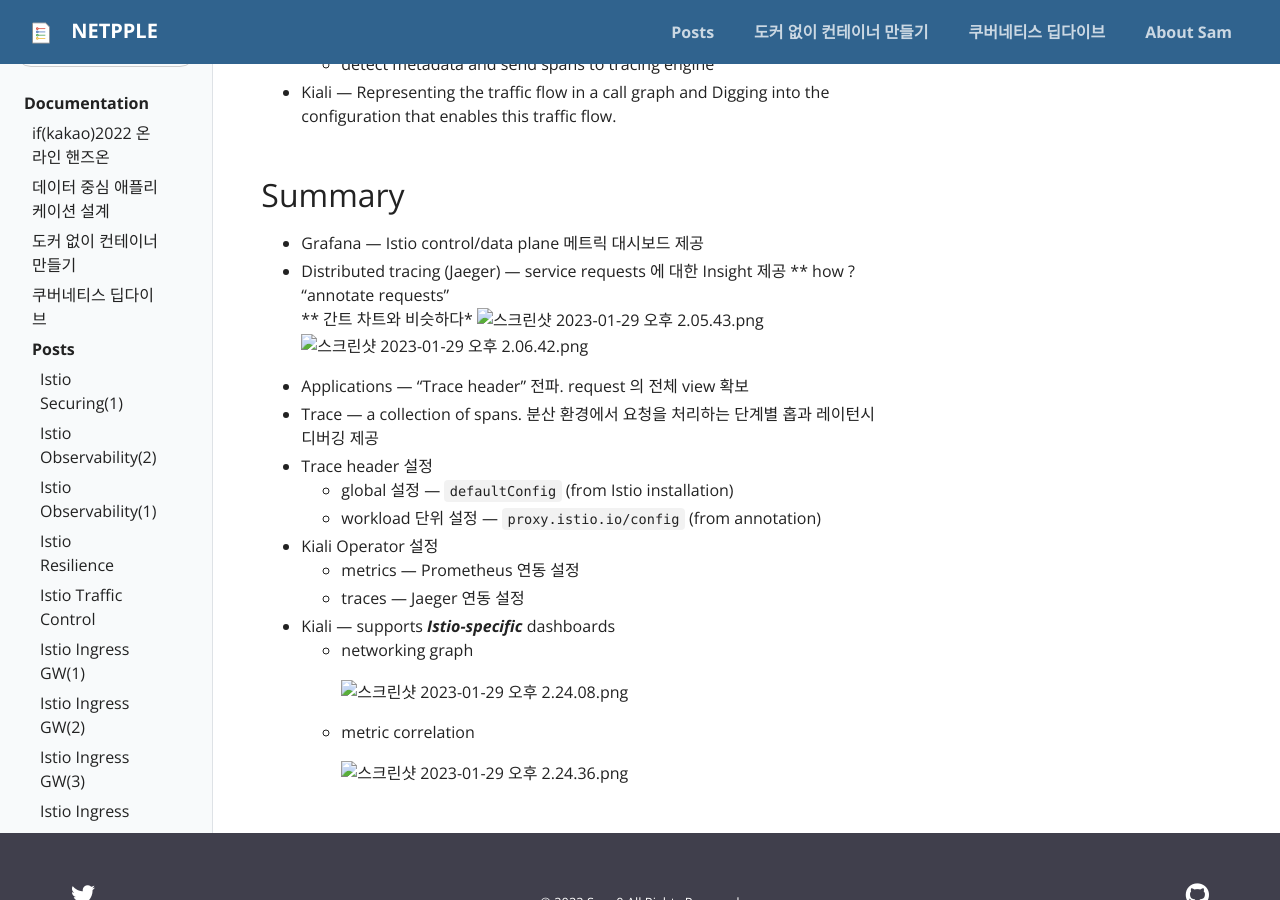
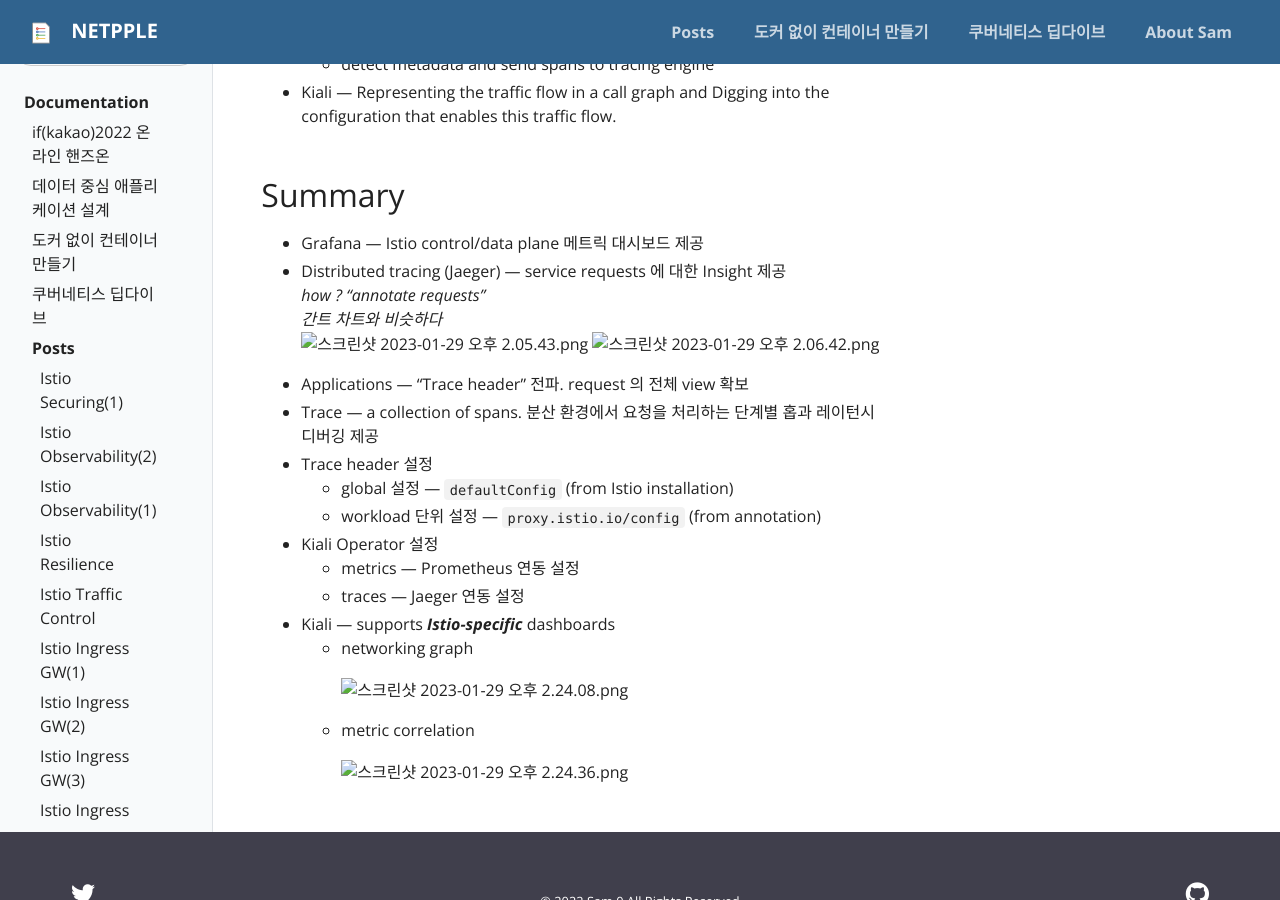
Before and after one commit to netpple/netpple.github.io, a Jekyll site: the page built from _posts/2023-01-29-Istio-ch8-observability-2-visibility.md, in a window 1280 px wide and 900 px high, scrolled down 22859 px. Built offline with Jekyll 4.4.1, drawn with Linux system fonts in a browser that asks for light colours; our own code applies the rules of GitHub Pages for plain Markdown files.

Commit message:
ch8 수정

```diff
--- a/_posts/2023-01-29-Istio-ch8-observability-2-visibility.md
+++ b/_posts/2023-01-29-Istio-ch8-observability-2-visibility.md
@@ -918,8 +918,8 @@
 
 - Grafana — Istio control/data plane 메트릭 대시보드 제공
 - Distributed tracing (Jaeger) — service requests 에 대한 Insight 제공
-** how ? “annotate requests”
-** 간트 차트와 비슷하다*
+  *how ? “annotate requests”*
+  *간트 차트와 비슷하다*
   ![스크린샷 2023-01-29 오후 2.05.43.png](/assets/img/Istio-ch8-observability-2-visibility%20b06a0bd1502d4e55a54a41be98fa423c/%25E1%2584%2589%25E1%2585%25B3%25E1%2584%258F%25E1%2585%25B3%25E1%2584%2585%25E1%2585%25B5%25E1%2586%25AB%25E1%2584%2589%25E1%2585%25A3%25E1%2586%25BA_2023-01-29_%25E1%2584%258B%25E1%2585%25A9%25E1%2584%2592%25E1%2585%25AE_2.05.43.png)
   ![스크린샷 2023-01-29 오후 2.06.42.png](/assets/img/Istio-ch8-observability-2-visibility%20b06a0bd1502d4e55a54a41be98fa423c/%25E1%2584%2589%25E1%2585%25B3%25E1%2584%258F%25E1%2585%25B3%25E1%2584%2585%25E1%2585%25B5%25E1%2586%25AB%25E1%2584%2589%25E1%2585%25A3%25E1%2586%25BA_2023-01-29_%25E1%2584%258B%25E1%2585%25A9%25E1%2584%2592%25E1%2585%25AE_2.06.42.png)
 
```
